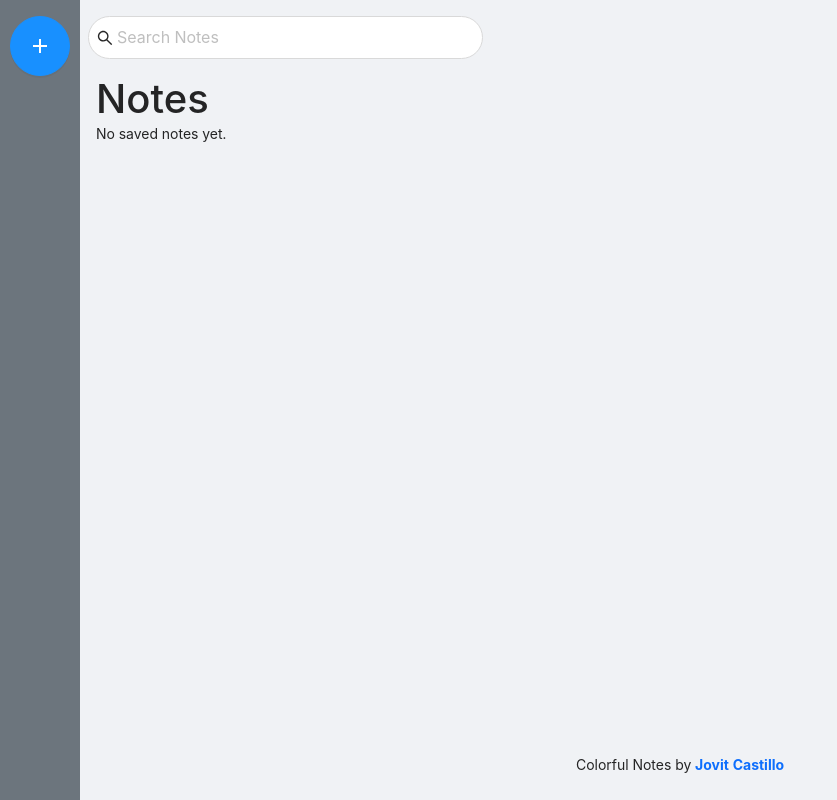
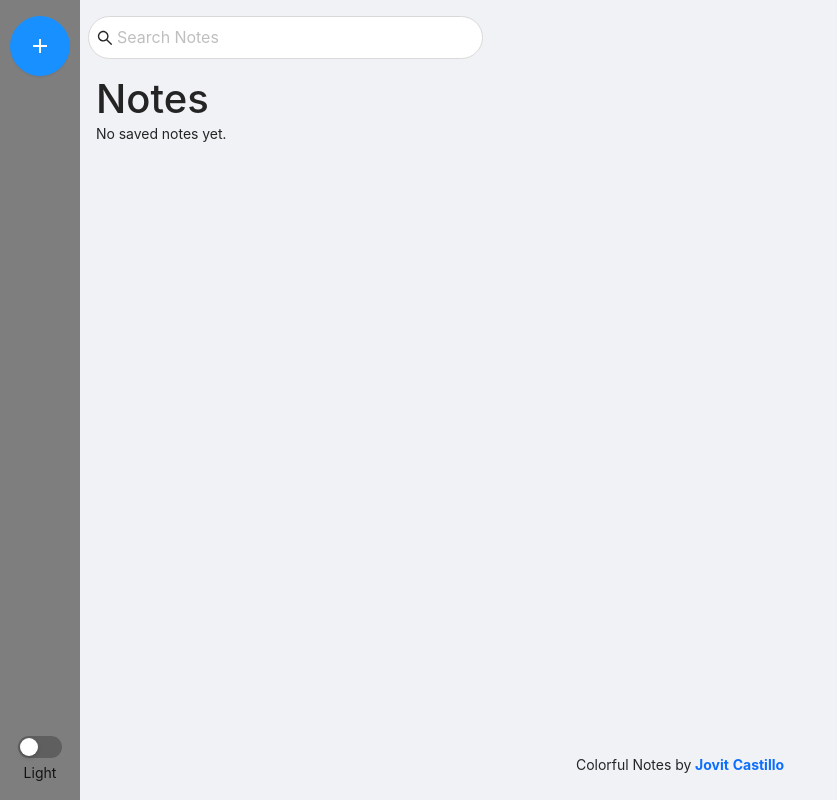
Before and after one commit to Jovitrycast/colorful-notes, a React (Create React App) app: page / in a window 1280 px wide. Shown: the whole page, without its empty margins (0-837 px from the left). Built offline with nearby package versions, Linux system fonts and the light colour scheme.

Commit message:
Added dark mode option

```diff
--- a/src/components/Header.jsx
+++ b/src/components/Header.jsx
@@ -2,9 +2,13 @@
 import { Col, Input, Row } from 'antd'
 import { SearchOutlined } from '@ant-design/icons'
 
+import { useSelector } from 'react-redux';
+
 function Header(props) {
   const displayedNotes  = props.notes;
   const count = displayedNotes.length;
+  const { isDarkMode } = useSelector((state) => state.note);
+
   return (
     <div className='w-100 p-2'>
       <Row>
@@ -23,8 +27,18 @@ function Header(props) {
             />
         </Col>
       </Row>
-        <section className="p-2">
-            <h1 className="m-0">Notes</h1>
+        <section
+          className="p-2"
+          style={{
+            color: isDarkMode ? '#F9F9F9' : '',
+          }}
+        >
+            <h1
+              className="m-0"
+              style={{
+              color: isDarkMode ? '#F9F9F9' : '',
+          }}
+          >Notes</h1>
             { count > 0 ? (<p>{count}{count === 1 ? " note" : " notes"} registered</p>) : (<p>No saved notes yet.</p>)}
         </section>
     </div>
--- a/src/components/NoteLists.jsx
+++ b/src/components/NoteLists.jsx
@@ -14,7 +14,7 @@ import { Col } from 'antd';
 
 function NoteLists() {
     const dispatch = useDispatch();
-    const { listedNotes, addNew, createdAt} = useSelector((state) => state.note);
+    const { listedNotes, addNew, createdAt, isDarkMode} = useSelector((state) => state.note);
     const [displayedNotes, setDisplayedNotes] = useState(listedNotes);
     useEffect(() => {
       if(addNew){
@@ -44,14 +44,17 @@ function NoteLists() {
 
   return (
     <>
-    <Layout style={{
+    <Layout
+      style={{
         minHeight: "100vh",
         width: "100%",
         height: "100vh",
       }}>
       <SideBar />
       <Layout>
-        <Content style={{
+        <Content
+        style={{
+            background: isDarkMode ? '#111d2c' : '',
             minWidth: '100%',
             overflowY: "scroll",
             overflowX: "hidden",
@@ -75,7 +78,13 @@ function NoteLists() {
               ))}
             </div>
         </Content>
-        <Footer className='text-center'>Colorful Notes by <span className='text-primary fw-bold'>Jovit Castillo</span></Footer>
+        <Footer
+          className='text-center'
+          style={{
+            background: isDarkMode ? '#111d2c' : '',
+            color: isDarkMode ? '#F9F9F9' : '',
+          }}
+          >Colorful Notes by <span className='text-primary fw-bold'>Jovit Castillo</span></Footer>
       </Layout>
     </Layout>
     </>
--- a/src/components/SideBar.jsx
+++ b/src/components/SideBar.jsx
@@ -2,35 +2,52 @@ import { useState, useEffect } from 'react';
 import notesColorsSelection from '../commons/colors';
 
 // ant design imports
-import { Button, Tooltip, Space } from 'antd';
-import { PlusOutlined, CloseOutlined } from '@ant-design/icons'
+import {
+	Button,
+	Tooltip,
+	Space,
+	Switch
+} from 'antd';
+import {
+	PlusOutlined, CloseOutlined } from '@ant-design/icons'
 import Sider from "antd/lib/layout/Sider";
 
 // Import note reducers // redux
-import { useDispatch } from 'react-redux';
-import { createNewNote } from '../features/notes/noteSlice';
+import { useDispatch, useSelector } from 'react-redux';
+import { createNewNote, setTheme } from '../features/notes/noteSlice';
 
 
 
 function SideBar() {
+	const dispatch = useDispatch();
+	const { isDarkMode } = useSelector((state) => state.note);
+
 	const [isShowColors, setIsShowColors] = useState(false);
-	const dispatch = useDispatch();
+	const [colorMode,setColorMode] = useState(isDarkMode ? 'Dark' : 'Light')
 
+	useEffect(() => {
+		setColorMode(isDarkMode ? 'Dark' : 'Light')
+	},[isDarkMode])
 
 	const handleToggleColorSelection = () => {
 		setIsShowColors(!isShowColors);
 	}
 
+	const handleTheme = () => {
+		dispatch(setTheme())
+	}
 	return (
 
 		<Sider
 		collapsed={true}
-			className="bg-secondary d-flex justify-content-center p-3"
+			className="d-flex justify-content-center p-3"
 			style={{
 				height: '100vh',
+				background: isDarkMode ? '#112a45' : '#7e7e7e',
+				color: isDarkMode ? '#F9F9F9' : '',
 			}}
 		>
-			<Tooltip mouseEnterDelay={0.7} title="Add Notes">
+			<div className='h-100 d-flex flex-column align-items-center justify-content-between'>
 				<Button
 					type="primary"
 					shape="circle"
@@ -42,13 +59,12 @@ function SideBar() {
 					}}
 					onClick={handleToggleColorSelection}
 				/>
-			</Tooltip>
 				{
 					isShowColors  && (
 				<Space
 				direction="vertical"
 				size="large"
-              className="d-flex align-items-center mt-4"
+				className="d-flex align-items-center"
 				>
 					{notesColorsSelection.map((color) => {
 
@@ -75,6 +91,11 @@ function SideBar() {
 				</Space>
 					)
 				}
+				<div className='d-flex flex-column align-items-center gap-1'>
+					<Switch onChange={handleTheme}/>
+					<span>{colorMode}</span>
+				</div>
+			</div>
 		</Sider>
 	)
 }
--- a/src/features/notes/noteSlice.js
+++ b/src/features/notes/noteSlice.js
@@ -2,7 +2,7 @@ import { createSlice } from '@reduxjs/toolkit';
 
 // Get notes from localStorage
 const notes = JSON.parse(localStorage.getItem('notes'));
-
+const darkMode = JSON.parse(localStorage.getItem('isDarkMode'));
 // Set Date
 const currentDate = new Date();
 const options = { weekday: 'long', year: 'numeric', month: 'short', day: 'numeric' };
@@ -13,6 +13,7 @@ const initialState = {
     addNew: false,
     noteColor: "",
     createdAt: currentDate.toLocaleDateString('en-us', options),
+    isDarkMode: darkMode
 }
 
 export const noteSlice = createSlice({
@@ -48,6 +49,10 @@ export const noteSlice = createSlice({
             state.listedNotes = notes;
             state.noteColor = "";
             state.addNew = false;
+        },
+        setTheme: (state) => {
+            state.isDarkMode = !state.isDarkMode;
+            localStorage.setItem('isDarkMode', JSON.stringify(state.isDarkMode));
         }
     }
 });
@@ -59,7 +64,8 @@ export const {
         setListedNotes,
         deleteNote,
         updateNoteColor,
-        discard
+        discard,
+        setTheme
 
     } = noteSlice.actions
 export default noteSlice.reducer
```
Lines whose indentation alone changed are shown as unchanged.
